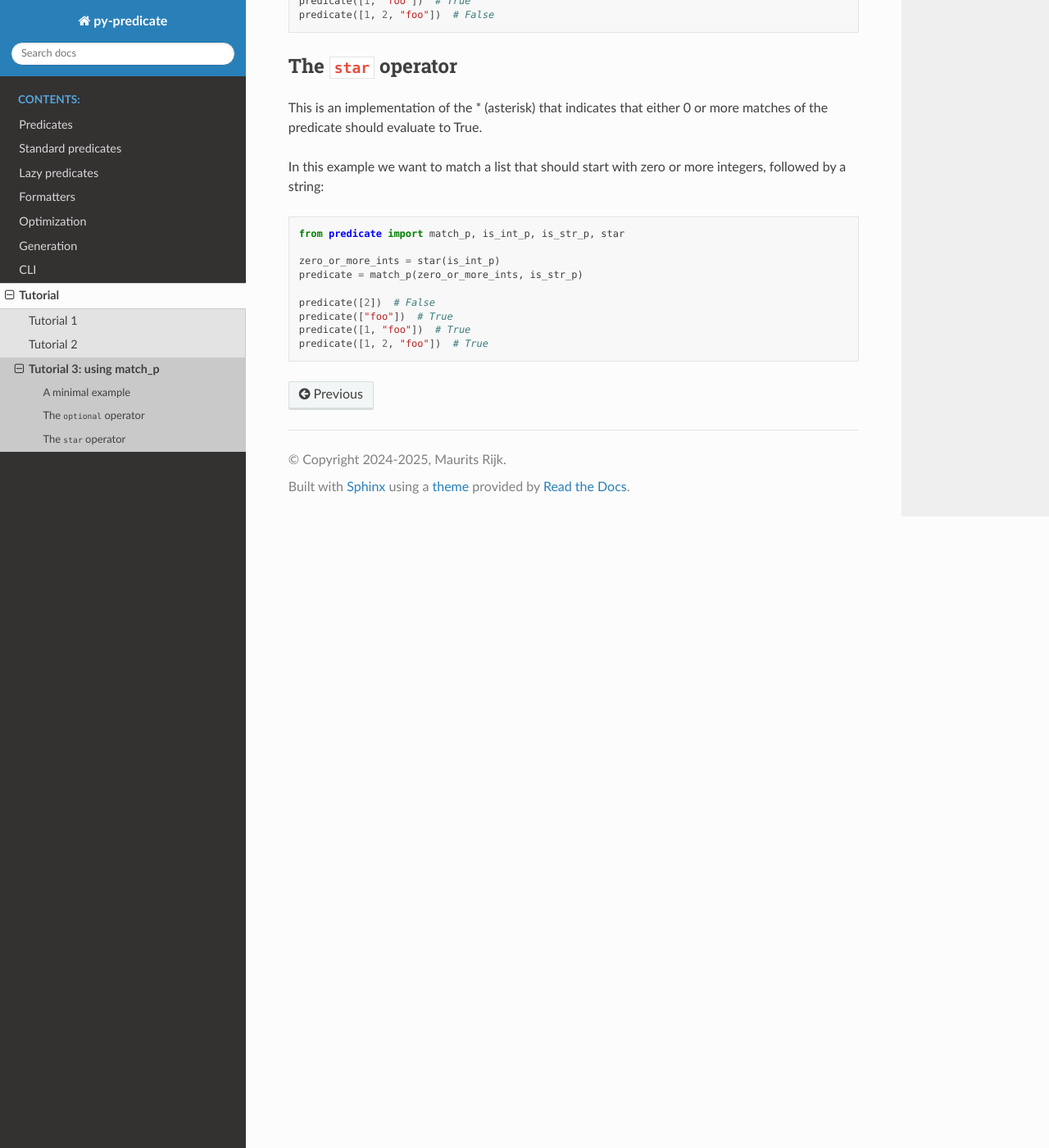
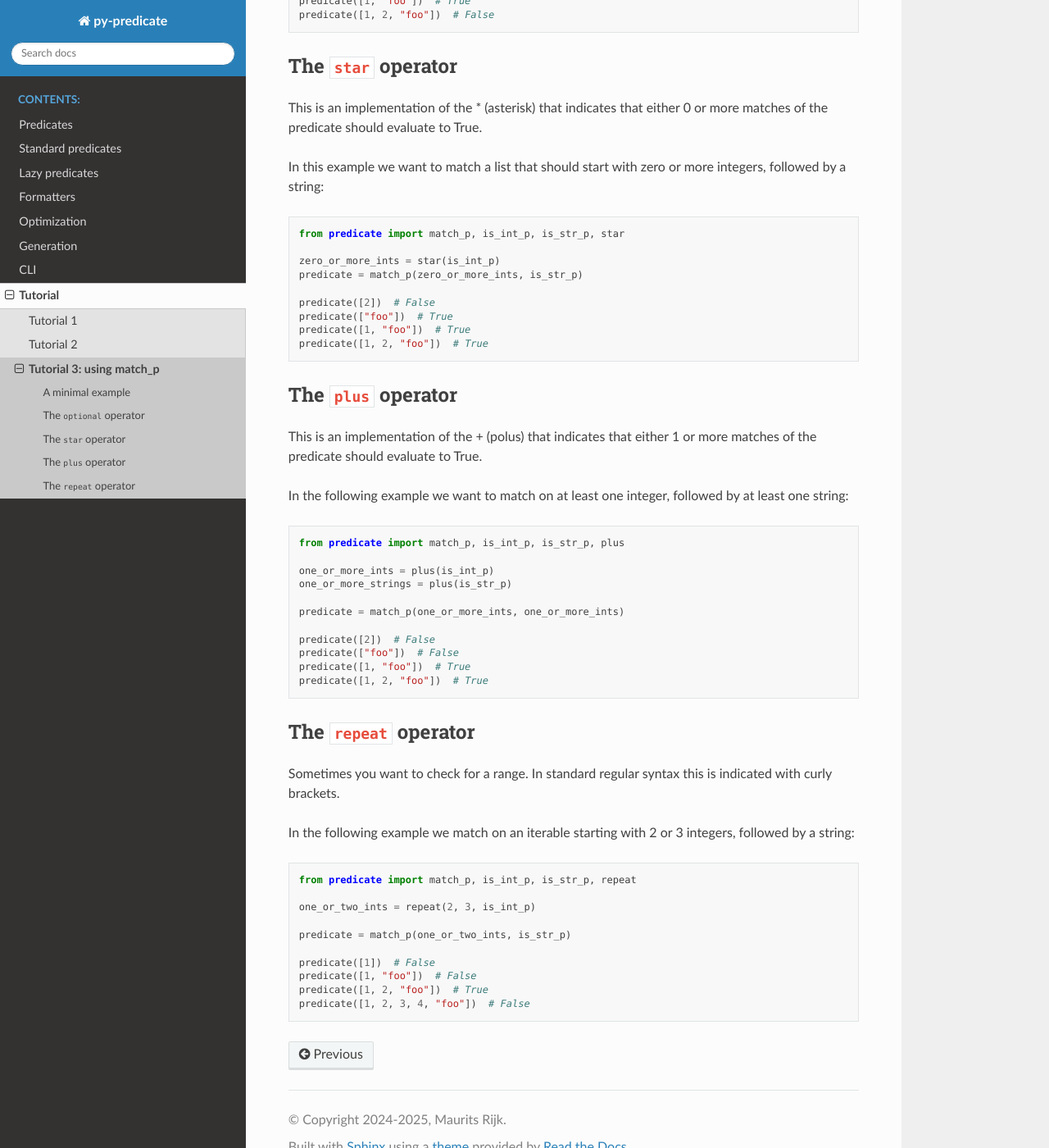
Before and after one commit to mrijk/py-predicate, a Sphinx documentation site: the page built from docs/tutorial/tutorial_3.rst, in a window 1280 px wide and 1400 px high, scrolled down 1043 px. Shown: the whole window at 82% size. Built offline with Sphinx 7.4.7 and the Read the Docs theme 3.1.0, drawn with Linux system fonts in a browser that asks for light colours.

Commit message:
Update tutorial

```diff
--- a/docs/conf.py
+++ b/docs/conf.py
@@ -9,7 +9,7 @@
 project = "py-predicate"
 copyright = "2024-2025, Maurits Rijk"
 author = "Maurits Rijk"
-release = "0.1"
+release = "0.9"
 
 # -- General configuration ---------------------------------------------------
 # https://www.sphinx-doc.org/en/master/usage/configuration.html#general-configuration
--- a/docs/tutorial/tutorial_3.rst
+++ b/docs/tutorial/tutorial_3.rst
@@ -66,3 +66,47 @@ In this example we want to match a list that should start with zero or more inte
     predicate(["foo"])  # True
     predicate([1, "foo"])  # True
     predicate([1, 2, "foo"])  # True
+
+
+The ``plus`` operator
+---------------------
+
+This is an implementation of the + (polus) that indicates that either 1 or more matches of the
+predicate should evaluate to True.
+
+In the following example we want to match on at least one integer, followed by at least one string:
+
+.. code-block:: python
+
+    from predicate import match_p, is_int_p, is_str_p, plus
+
+    one_or_more_ints = plus(is_int_p)
+    one_or_more_strings = plus(is_str_p)
+
+    predicate = match_p(one_or_more_ints, one_or_more_ints)
+
+    predicate([2])  # False
+    predicate(["foo"])  # False
+    predicate([1, "foo"])  # True
+    predicate([1, 2, "foo"])  # True
+
+
+The ``repeat`` operator
+-----------------------
+
+Sometimes you want to check for a range. In standard regular syntax this is indicated with curly brackets.
+
+In the following example we match on an iterable starting with 2 or 3 integers, followed by a string:
+
+.. code-block:: python
+
+    from predicate import match_p, is_int_p, is_str_p, repeat
+
+    one_or_two_ints = repeat(2, 3, is_int_p)
+
+    predicate = match_p(one_or_two_ints, is_str_p)
+
+    predicate([1])  # False
+    predicate([1, "foo"])  # False
+    predicate([1, 2, "foo"])  # True
+    predicate([1, 2, 3, 4, "foo"])  # False
```
